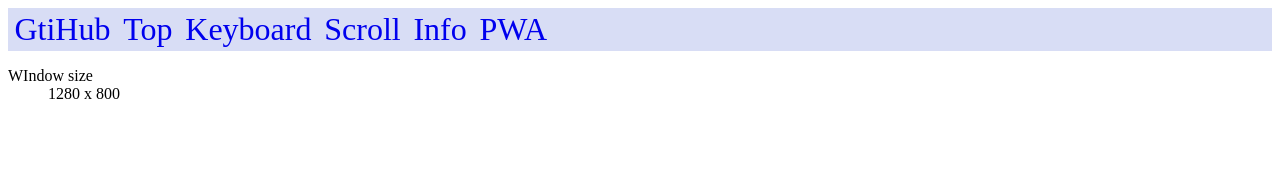
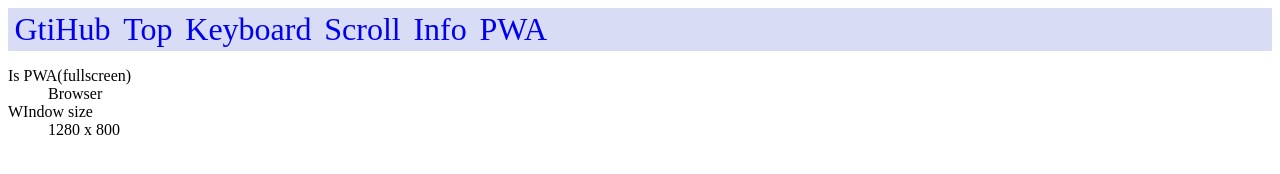
Before and after one commit to azulamb/tptools, a plain HTML site: page docs/pwa.html in a window 1280 px wide. Drawn offline with Linux system fonts and the light colour scheme.

Commit message:
Check PWA.

```diff
--- a/docs/pwa.html
+++ b/docs/pwa.html
@@ -10,6 +10,7 @@
 <script>
 window.addEventListener('DOMContentLoaded', () =>
 {
+	document.getElementById( 'pf' ).textContent = window.matchMedia('(display-mode: fullscreen)').matches ? 'PWA' : 'Browser';
 	document.getElementById( 'ws' ).textContent = `${ window.innerWidth } x ${ window.innerHeight }`;
 } );
 </script>
@@ -19,6 +20,8 @@ window.addEventListener('DOMContentLoaded', () =>
 <body>
 	<site-header></site-header>
 	<dl>
+		<dt>Is PWA(fullscreen)</dt>
+		<dd id="pf"></dd>
 		<dt>WIndow size</dt>
 		<dd id="ws"></dd>
 	</dl>
```
